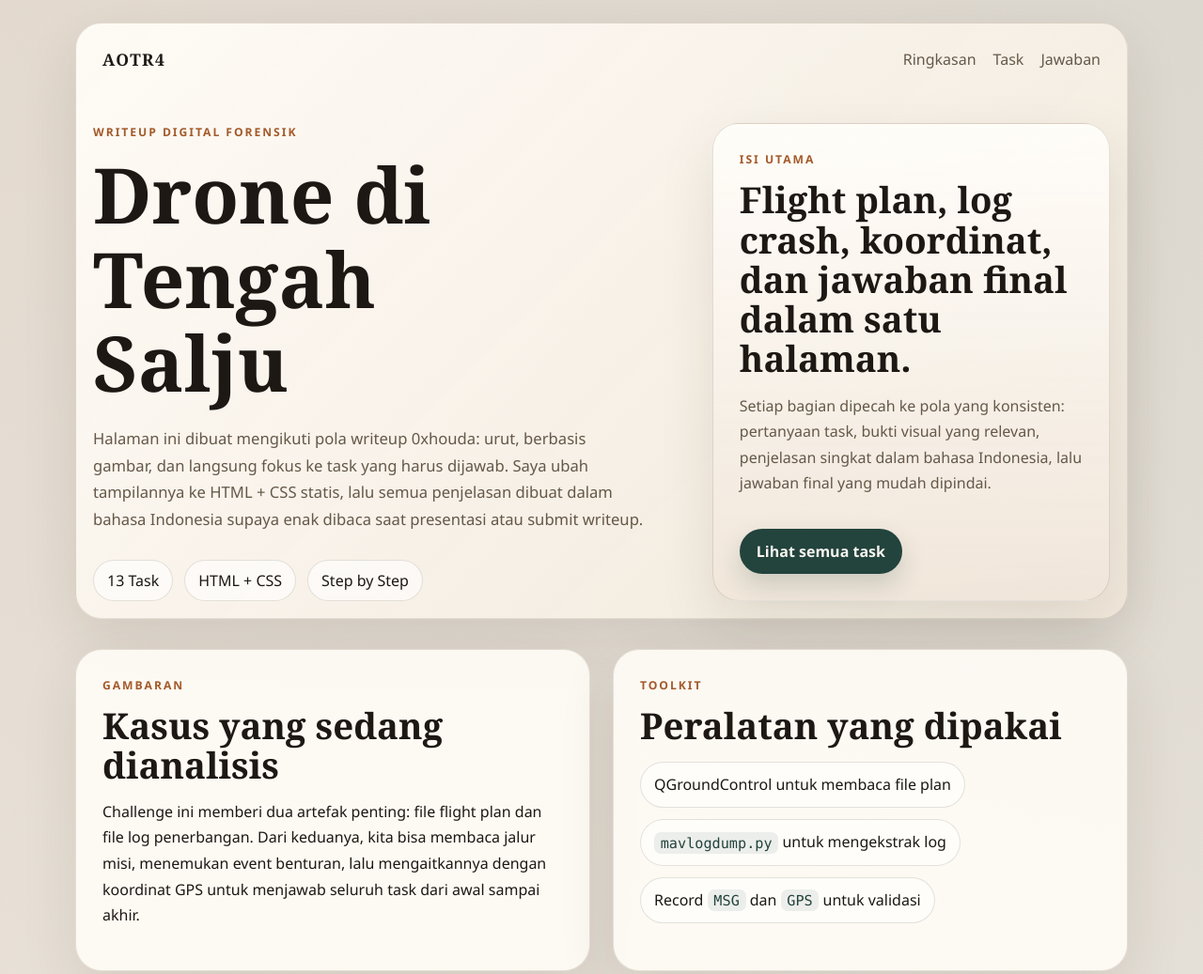
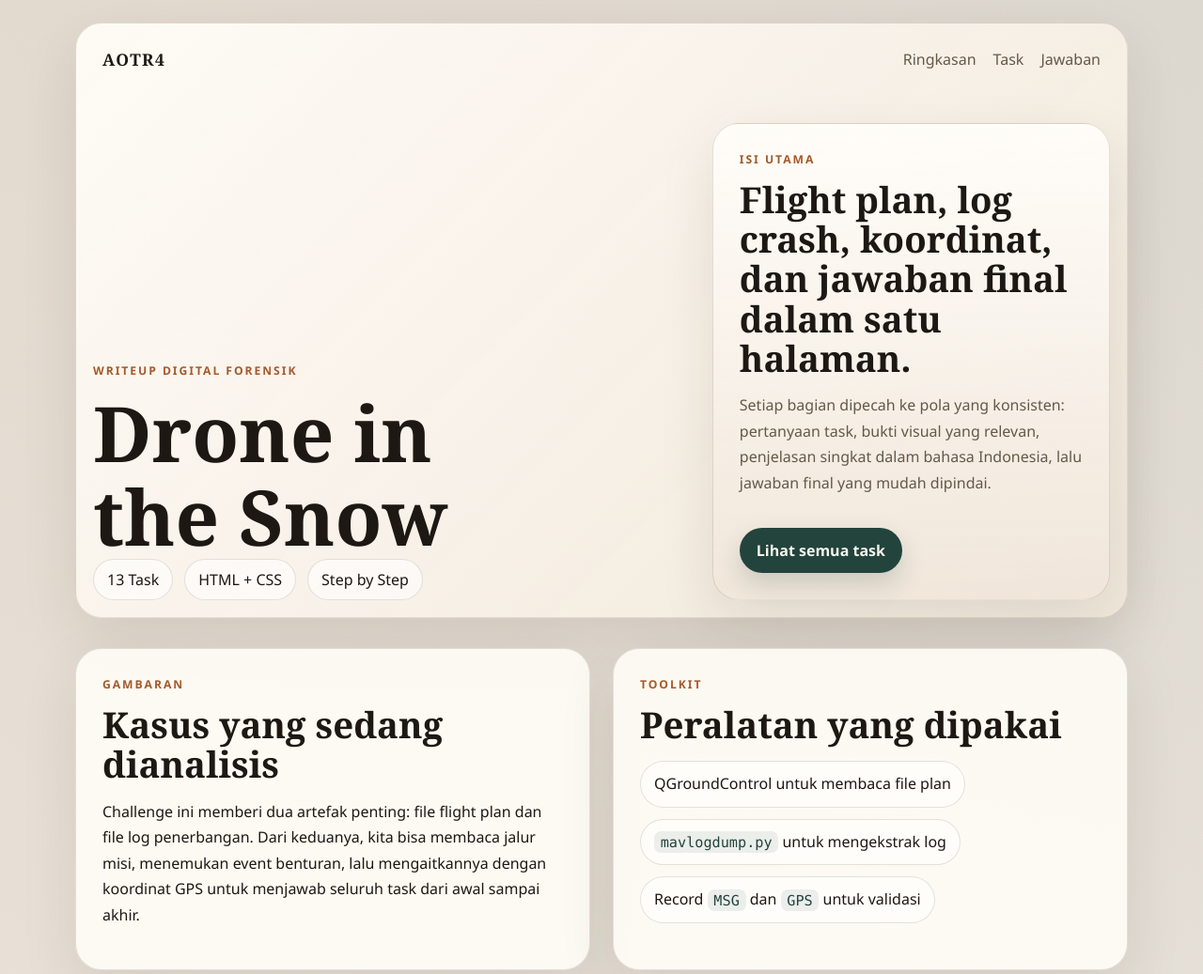
Before and after one commit to haydarali19/Digital-Forensik, a plain HTML site: page index.html in a window 1280 px wide. Shown: the top 1037 px of the page at 94% size. Drawn offline with Linux system fonts and the light colour scheme.

Commit message:
Update hero title and remove intro copy

```diff
--- a/index.html
+++ b/index.html
@@ -3,7 +3,7 @@
 <head>
   <meta charset="UTF-8">
   <meta name="viewport" content="width=device-width, initial-scale=1.0">
-  <title>AOTR4 | Writeup Drone di Tengah Salju</title>
+  <title>AOTR4 | Drone in the Snow</title>
   <meta name="description" content="Writeup digital forensik berbahasa Indonesia untuk challenge AOTR4 dengan struktur task 1 sampai task 13, lengkap dengan gambar, langkah analisis, dan jawaban final.">
   <link rel="stylesheet" href="styles.css">
 </head>
@@ -22,12 +22,7 @@
       <div class="hero-grid">
         <section class="hero-copy">
           <p class="eyebrow">Writeup Digital Forensik</p>
-          <h1>Drone di Tengah Salju</h1>
-          <p class="lead">
-            Halaman ini dibuat mengikuti pola writeup 0xhouda: urut, berbasis gambar, dan langsung fokus ke task
-            yang harus dijawab. Saya ubah tampilannya ke HTML + CSS statis, lalu semua penjelasan dibuat dalam
-            bahasa Indonesia supaya enak dibaca saat presentasi atau submit writeup.
-          </p>
+          <h1>Drone in the Snow</h1>
 
           <div class="hero-meta">
             <span>13 Task</span>
```
